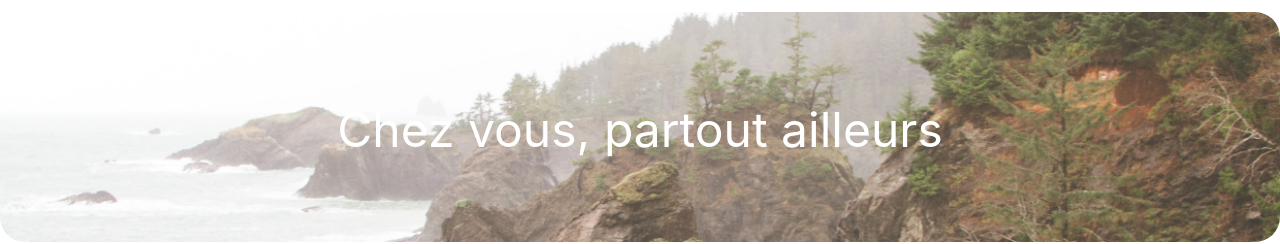
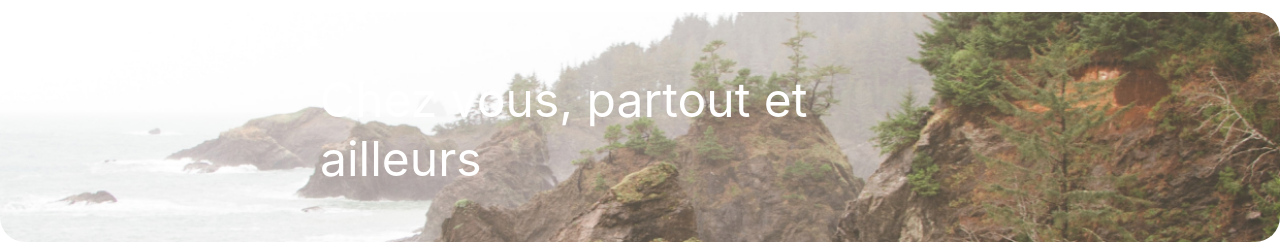
Before and after one commit to PuteauxTheo/PuteauxTheo_11_17062022, a React (Create React App) app: page / in a window 1280 px wide. Shown: the part 136-380 px from the top of the page. Built offline with nearby package versions, Linux system fonts and the light colour scheme.

Commit message:
correction du text de la banierre

```diff
--- a/src/pages/Home/index.jsx
+++ b/src/pages/Home/index.jsx
@@ -6,7 +6,7 @@ function Home() {
         <div className="container-home">
             <div className="container-home-bannerHome">
                 <img src={bgHome} alt="mer avec des rochers "/>
-                <p className="container-home-bannerHome-text">Chez vous, partout ailleurs</p>
+                <p className="container-home-bannerHome-text">Chez vous, partout et ailleurs</p>
             </div>
             <Location/>
         </div>
```
